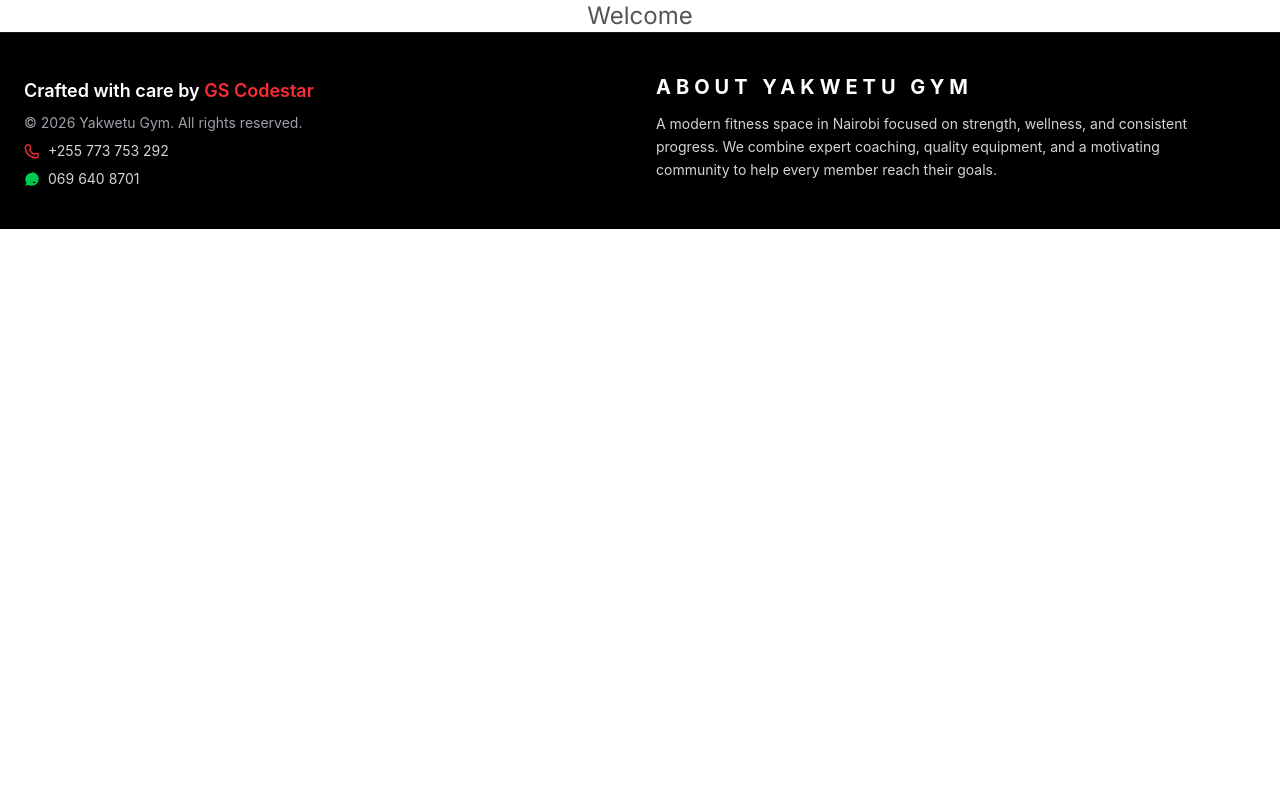
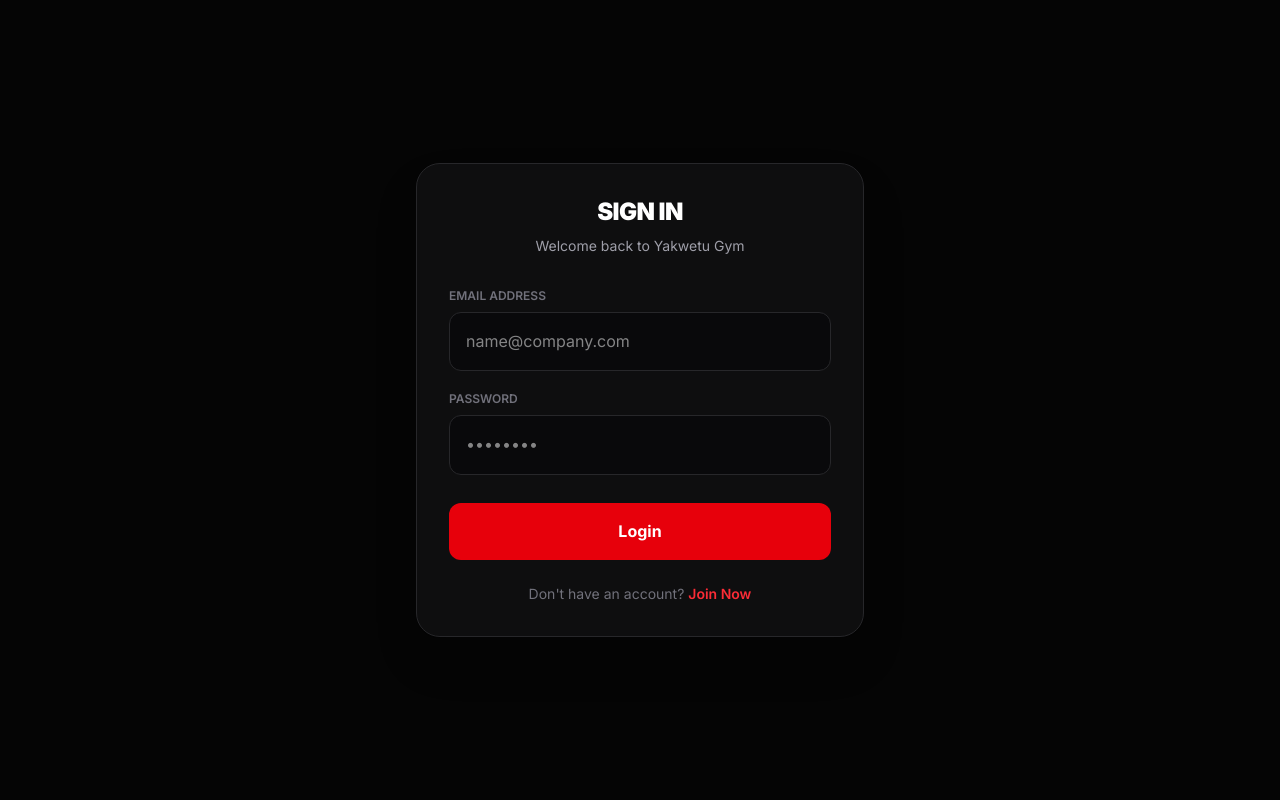
Before and after one commit to joshuahezron577-droid/Next.js, a Next.js app: page /sign-in in a window 1280 px wide. Shown: the top 800 px of the page. Built offline with nearby package versions, Linux system fonts and the light colour scheme.

Commit message:
update page.js

```diff
--- a/app/join-now/page.js
+++ b/app/join-now/page.js
@@ -1,13 +1,80 @@
-  "use client"
-    import { useEffect, useState } from "react"
- export default function SignIn(){
-// JS
+"use client";
+import { useState } from "react";
 
-return (
-<>
-     <div className="text-2xl text-center animate-pulse">
-          Welcome
+export default function JoinPage() {
+  const [plan, setPlan] = useState("pro"); // State ya Radio button
+
+  return (
+    <div className="min-h-screen bg-[#050505] flex items-center justify-center p-6 py-20">
+      <div className="w-full max-w-xl bg-zinc-900/40 backdrop-blur-xl border border-zinc-800 p-8 md:p-12 rounded-[2.5rem] shadow-2xl">
+
+        <div className="text-center mb-10">
+          <h1 className="text-3xl font-black text-white uppercase tracking-tight">Join Our Community</h1>
+          <p className="text-zinc-400 text-sm mt-2">Start your fitness journey with Yakwetu Gym</p>
         </div>
-</>
-)
-  }
+
+        <form className="space-y-6" onSubmit={(e) => e.preventDefault()}>
+          {/* Row 1: Name & Username */}
+          <div className="grid grid-cols-1 md:grid-cols-2 gap-6">
+            <div>
+              <label className="block text-xs font-bold text-zinc-500 uppercase mb-3 tracking-widest">Full Name</label>
+              <input type="text" placeholder="Your name" className="w-full bg-zinc-950 border border-zinc-800 rounded-xl p-4 text-white focus:ring-2 focus:ring-red-600 outline-none transition-all placeholder:text-zinc-700" />
+            </div>
+            <div>
+              <label className="block text-xs font-bold text-zinc-500 uppercase mb-3 tracking-widest">Username</label>
+              <input type="text" placeholder="Unique username" className="w-full bg-zinc-950 border border-zinc-800 rounded-xl p-4 text-white focus:ring-2 focus:ring-red-600 outline-none transition-all placeholder:text-zinc-700" />
+            </div>
+          </div>
+
+          {/* Email */}
+          <div>
+            <label className="block text-xs font-bold text-zinc-500 uppercase mb-3 tracking-widest">Email Address</label>
+            <input type="email" placeholder="Your email" className="w-full bg-zinc-950 border border-zinc-800 rounded-xl p-4 text-white focus:ring-2 focus:ring-red-600 outline-none transition-all placeholder:text-zinc-700" />
+          </div>
+
+          {/* Radio Buttons: Membership Plan */}
+          <div>
+            <label className="block text-xs font-bold text-zinc-500 uppercase mb-4 tracking-widest">Select Membership Plan</label>
+            <div className="grid grid-cols-1 md:grid-cols-3 gap-4">
+              {['Starter', 'Pro', 'Elite'].map((item) => (
+                <label key={item} className={`flex items-center justify-center p-4 rounded-xl border cursor-pointer transition-all ${plan === item.toLowerCase() ? 'bg-red-600/10 border-red-600 text-white' : 'bg-zinc-950 border-zinc-800 text-zinc-500'}`}>
+                  <input
+                    type="radio"
+                    name="plan"
+                    className="hidden"
+                    checked={plan === item.toLowerCase()}
+                    onChange={() => setPlan(item.toLowerCase())}
+                  />
+                  <span className="font-bold">{item}</span>
+                </label>
+              ))}
+            </div>
+          </div>
+
+          {/* Checkbox: Terms */}
+          <div className="flex items-start gap-3 py-2">
+            <input
+              type="checkbox"
+              className="mt-1 w-5 h-5 rounded border-zinc-800 bg-zinc-950 text-red-600 focus:ring-red-600 focus:ring-offset-zinc-900"
+            />
+            <label className="text-zinc-500 text-sm leading-snug">
+              I agree to the <span className="text-white hover:underline cursor-pointer">Terms of Service</span> and <span className="text-white hover:underline cursor-pointer">Privacy Policy</span>.
+            </label>
+          </div>
+
+          {/* Submit Button */}
+          <button className="w-full bg-red-600 hover:bg-red-700 text-white font-black py-5 rounded-2xl transition-all shadow-lg shadow-red-900/20 uppercase tracking-widest">
+            Create Account
+          </button>
+        </form>
+
+        <div className="text-center mt-8">
+          <p className="text-zinc-500 text-sm">
+            Already a member? <a href="/sign-in" className="text-white hover:text-red-500 transition-colors font-bold">Sign In</a>
+          </p>
+        </div>
+
+      </div>
+    </div>
+  );
+}
--- a/app/page.js
+++ b/app/page.js
@@ -1,5 +1,6 @@
     "use client"
    import Script from 'next/script';
+   import Link from 'next/link';
     import { motion, AnimatePresence } from "framer-motion";
     import { useState, useEffect } from 'react';
      const sentences = [
@@ -69,19 +70,21 @@ const reviews = [
     <a href="#faq" className="hover:text-red-500 transition">FAQ</a>
     <a href="#contact" className="hover:text-red-500 transition">Contact us</a>
   </div>
+ {/*  */}
+ <div className="flex items-center gap-6">
+        {/* Link ya Sign In */}
+        <Link href="/sign-in" className="text-zinc-400 hover:text-white transition-colors">
+          Sign In
+        </Link>
 
- <div className="flex items-center gap-4">
-  {/* Button ya Sign In (Secondary) */}
-  <a href="/sign-in" className="btn btn-ghost text-white hover:bg-white/10 rounded-md">
-    Sign In
-  </a>
-
-  {/* Button ya Join Now (Primary) */}
-  <a href="/join" className="btn bg-red-600 hover:bg-red-700 text-white border-none rounded-md px-6">
-    Join Now
-  </a>
-</div>
-
+        {/* Link ya Join Now */}
+        <Link
+          href="/join-now"
+          className="bg-red-600 hover:bg-red-700 text-white font-bold py-2 px-6 rounded-md transition-all hover:scale-105"
+        >
+          Join Now
+        </Link>
+      </div>
 
  </nav>
 
@@ -117,7 +120,7 @@ const reviews = [
 
 <div className="flex gap-4 justify-center mt-5">
   <a href="#contact" className="border border-white px-8 py-4 rounded-full font-bold hover:bg-white hover:text-black transition">
-    Join now
+    Get into touch
   </a>
   <a href="#programs" className="border border-white px-8 py-4 rounded-full font-bold hover:bg-white hover:text-black transition">
     Explore programs
--- a/app/sign-in/page.js
+++ b/app/sign-in/page.js
@@ -1,13 +1,55 @@
-    "use client"
-    import { useEffect, useState } from "react"
- export default function SignIn(){
-// JS
+"use client";
 
-return (
-<>
-     <div className="text-2xl text-center animate-pulse">
-          Welcome
+import { useState } from "react";
+import Link from "next/link"; // Hii ni muhimu sana
+
+export default function SignInPage() {
+  return (
+    <div className="min-h-screen overflow-y-auto bg-[#050505]">
+      <main className="flex min-h-screen items-center justify-center px-6 py-12">
+      <div className="w-full max-w-md bg-zinc-900/50 backdrop-blur-xl border border-zinc-800 p-8 rounded-3xl shadow-2xl">
+
+        <div className="text-center mb-8">
+          <h1 className="text-2xl font-black text-white uppercase tracking-tight">Sign In</h1>
+          <p className="text-zinc-400 text-sm mt-2">Welcome back to Yakwetu Gym</p>
         </div>
-</>
-)
-  }
+
+        <form className="space-y-5" onSubmit={(e) => e.preventDefault()}>
+          <div>
+            <label className="block text-xs font-semibold text-zinc-500 uppercase mb-2">Email Address</label>
+            <input
+              type="email"
+              placeholder="name@company.com"
+              className="w-full bg-zinc-950 border border-zinc-800 rounded-xl p-4 text-white focus:ring-2 focus:ring-red-600 outline-none transition-all"
+            />
+          </div>
+
+          <div>
+            <label className="block text-xs font-semibold text-zinc-500 uppercase mb-2">Password</label>
+            <input
+              type="password"
+              placeholder="••••••••"
+              className="w-full bg-zinc-950 border border-zinc-800 rounded-xl p-4 text-white focus:ring-2 focus:ring-red-600 outline-none transition-all"
+            />
+          </div>
+
+          <button className="w-full bg-red-600 hover:bg-red-700 text-white font-bold py-4 rounded-xl transition-all mt-2">
+            Login
+          </button>
+        </form>
+
+        {/* Hapa ndipo kwenye marekebisho ya Join Now */}
+        <div className="text-center mt-6">
+          <p className="text-zinc-500 text-sm">
+            Don't have an account?{" "}
+            <Link href="/join-now" className="text-red-500 hover:underline font-semibold">
+              Join Now
+            </Link>
+          </p>
+        </div>
+
+      </div>
+      </main>
+    </div>
+  );
+}
```
